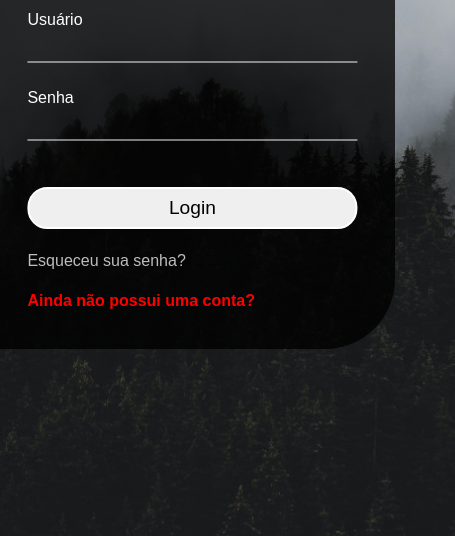
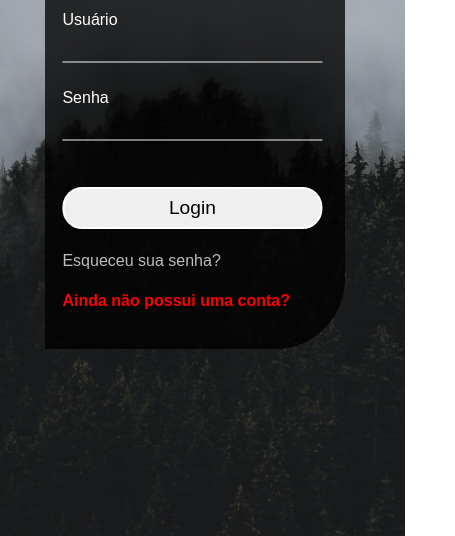
Before and after one commit to NobreREAL/HTML5-CSS3, a plain HTML site: page Projeto Login/site/arte001.html in a window 390 px wide. Shown: the part 308-844 px from the top of the page, 455 px wide, since content can reach past the window. Drawn offline with Linux system fonts and the light colour scheme.

Commit message:
Responsivo para celular

```diff
--- a/Projeto Login/css/style.css
+++ b/Projeto Login/css/style.css
@@ -105,7 +105,68 @@ div a#criar_conta{
 
 @media (max-width:520px)
 {
+    body{
+        background-image:url("../img/background1.jpg");
+        background-size:cover;
+        background-attachment: fixed;
+        background-repeat:no-repeat;
+        font-family:arial;
+    }
+
     div.menu{
-        margin:auto;
+        background-color: rgba(0, 0, 0, 0.774);
+        width:300px;
+        height:470px;
+        position:absolute;
+        transform:translate(-50%,-50%);
+        top:50%;
+        left:50%;
+        border-radius:70px 0px;
+
+    }
+
+    label#usuario{
+        margin:60px 0px;
+    }
+
+    input#username{
+        position:absolute;
+        border:none;
+        border-bottom:2px solid rgba(255, 255, 255, 0.473);
+        width:260px;
+        padding:10px 0px 0px 0px;;
+        background-color:transparent;
+        font-size:1.2em;
+        color:white;
+    }
+
+    input#passcode{
+        position:absolute;
+        border:none;
+        background-color:transparent;
+        border-bottom:2px solid rgba(255, 255, 255, 0.473);
+        padding:10px 0px 0px 0px;;
+        width:260px;
+        font-size:1.2em;
+        color:white;
+    }
+
+    input#logar{
+        margin:80px 0px 0px 0px;
+        width:260px;
+        padding:8px;
+        position:absolute;
+        top:100%;
+        border:2px solid white;
+        border-radius:20px;
+        font-size:1.2em;
+    }
+
+
+    div a#criar_conta{
+        color:rgb(255, 0, 0);
+        font-weight: bolder;
+        margin:185px 0px 0px 0px;
+        width:260px;
     }
 }
--- a/Projeto Login/site/arte001.html
+++ b/Projeto Login/site/arte001.html
@@ -4,7 +4,7 @@
     <meta charset="UTF-8">
     <meta http-equiv="X-UA-Compatible" content="IE=edge">
     <meta name="viewport" content="width=device-width, initial-scale=1.0">
-    <title>Arte 001</title>
+    <title>Login</title>
     <link rel="stylesheet" href="../css/style.css">
 </head>
 <body>
@@ -23,29 +23,3 @@
     </div>
 </body>
 </html>
-
-<!--
-    <label for="username" id="usuario">Usuário:<br><input type="text" name="username" id="username"></label>
-    <label for="passcode" id="senha">Senha:<br> <input type="password" name="passcode" id="passcode"></label>
-    <input type="submit" value="Login" id="logar">
-
-
-    CSS
-
-    form{
-    display:flex;
-    flex-direction: column;
-    position:absolute;
-    transform:translate(-50%,-50%);
-    top:30%;
-    left:50%;
-}
-
-label#usuario{
-    margin:40px 0px;
-}
-
-input#logar{
-    margin:50px 0px 0px 0px;
-}
--->
```
